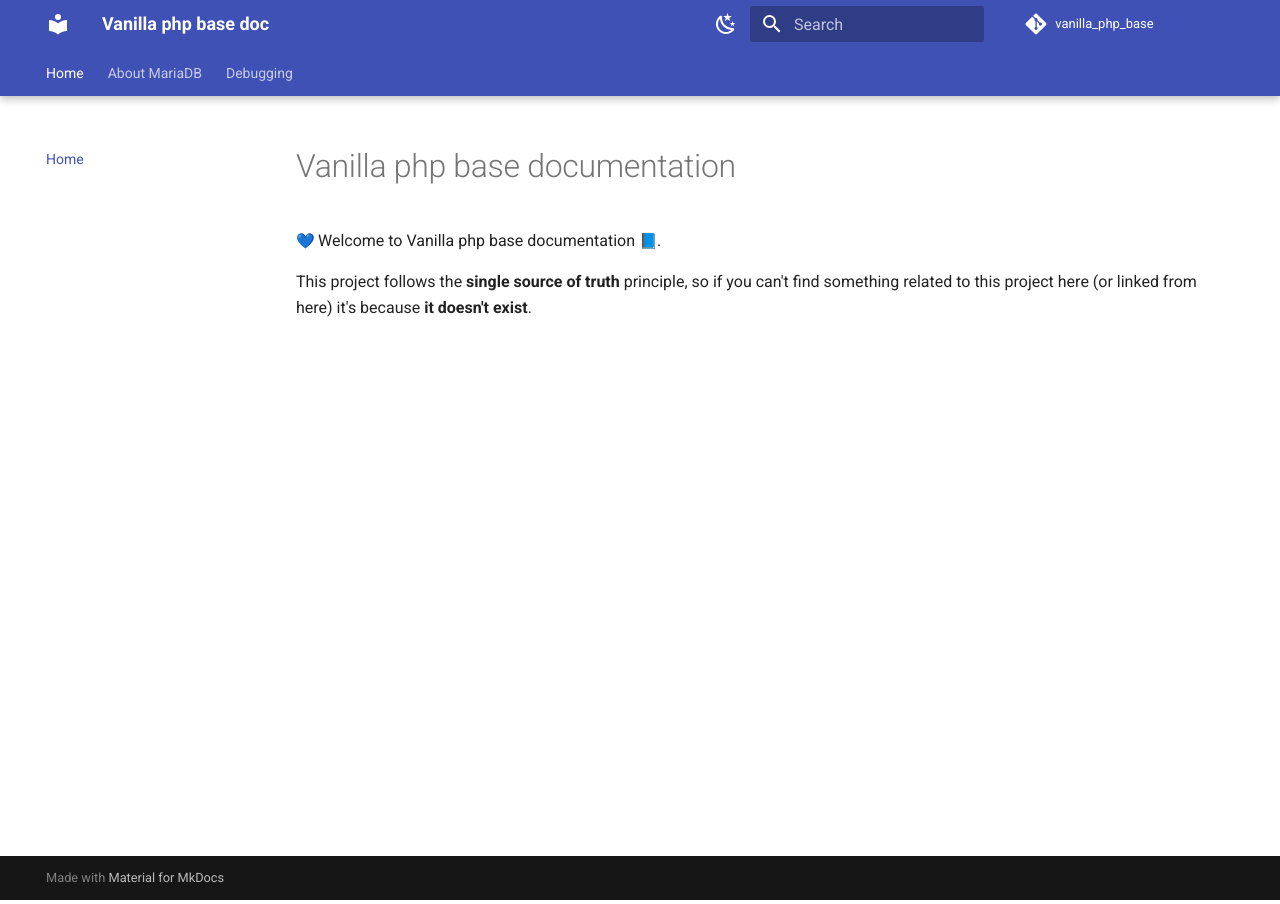
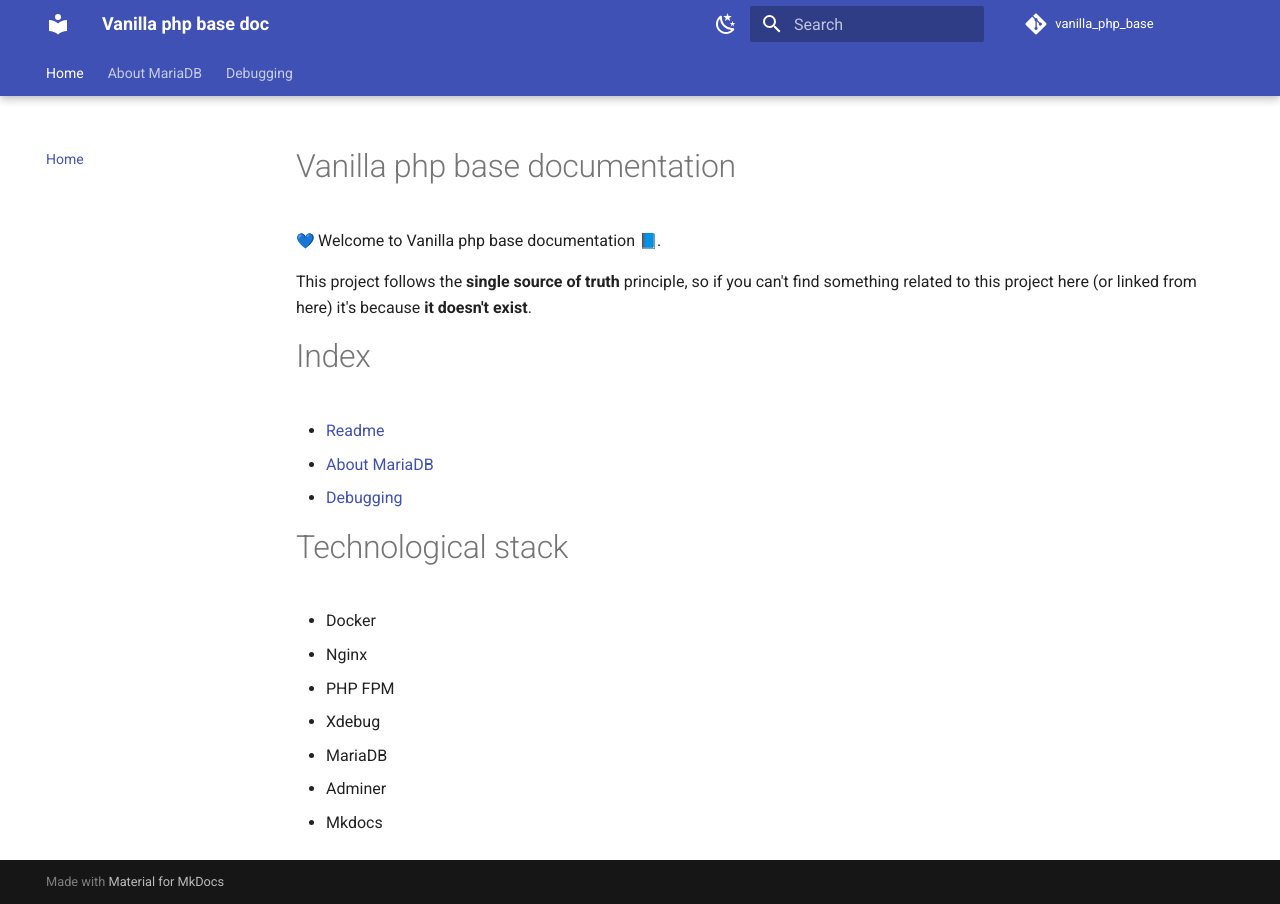
Before and after one commit to ecdani/drupal_base, an MkDocs documentation site: the page built from docs/index.md, in a window 1280 px wide. Built offline with MkDocs 1.6.1 and Material for MkDocs 9.7.7, drawn with Linux system fonts in a browser that asks for light colours; emoji names are drawn with the system emoji font; comment, search, counter and statistics services are not loaded.

Commit message:
Improved documentation.

```diff
--- a/docs/index.md
+++ b/docs/index.md
@@ -3,3 +3,18 @@
 :blue_heart: Welcome to Vanilla php base documentation :blue_book:.
 
 This project follows the **single source of truth** principle, so if you can't find something related to this project here (or linked from here) it's because **it doesn't exist**.
+
+# Index
+ - [Readme](../README.md)
+ - [About MariaDB](mariadb.md)
+ - [Debugging](debugging.md)
+
+# Technological stack
+
+ - Docker
+ - Nginx
+ - PHP FPM
+ - Xdebug
+ - MariaDB
+ - Adminer
+ - Mkdocs
```
Also changed, not shown: README.md (+12 -1 lines).
